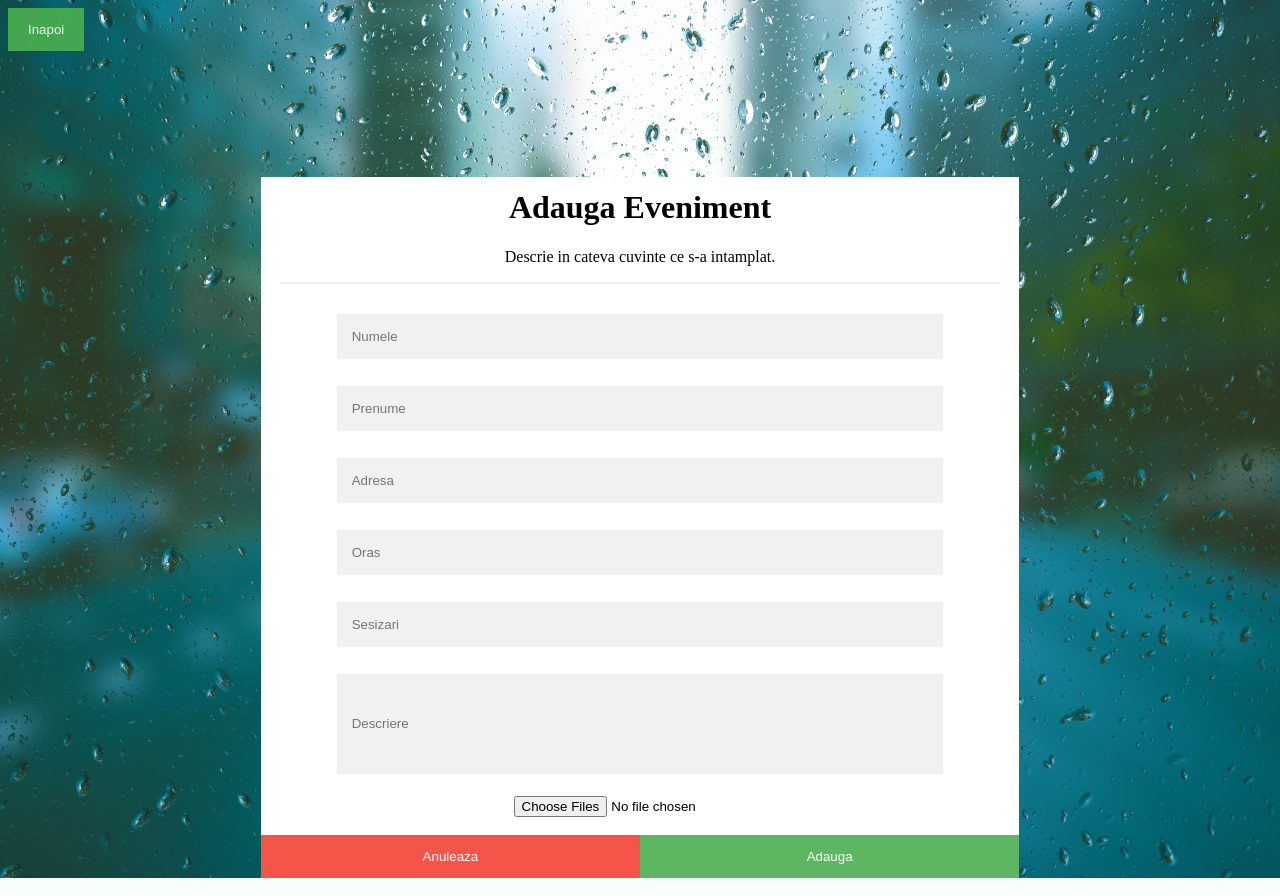
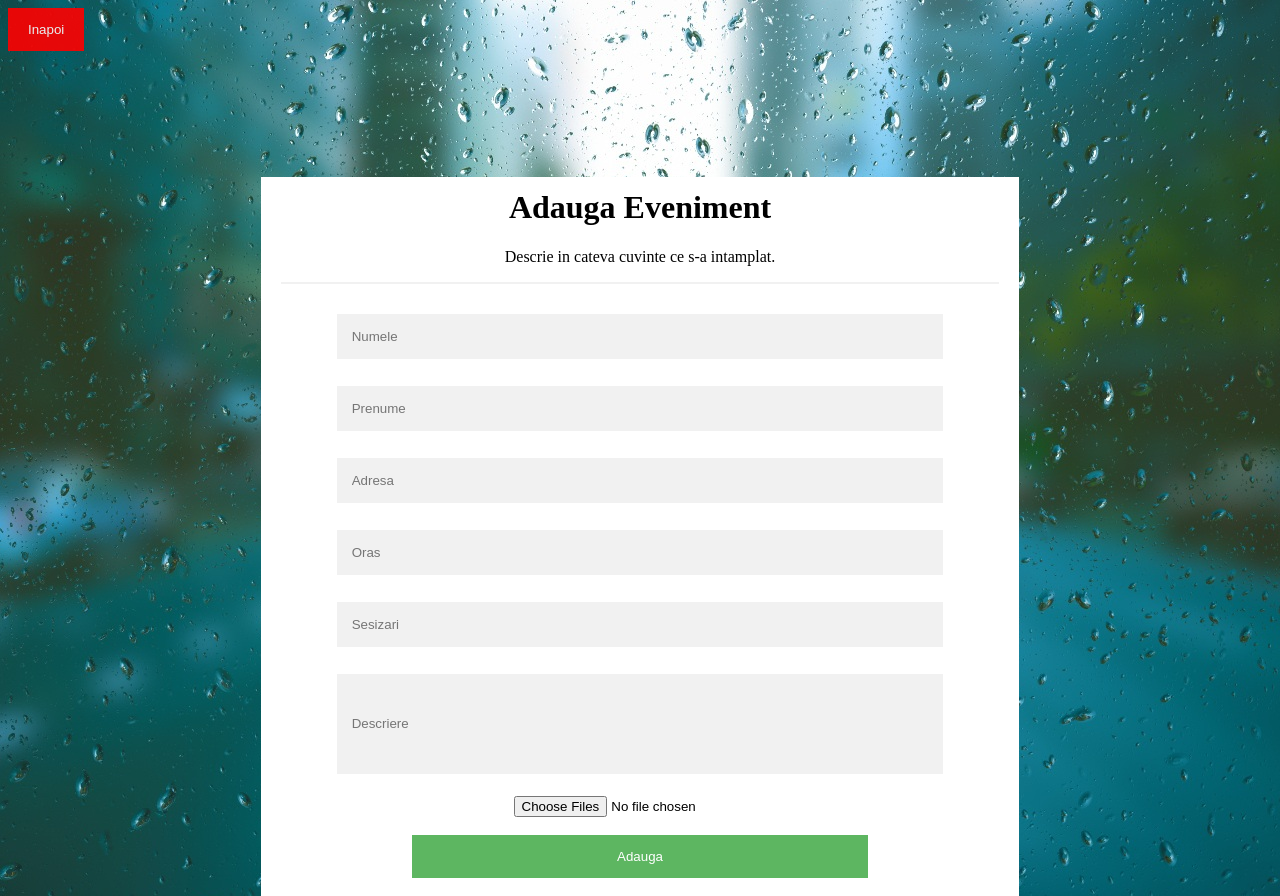
Before and after one commit to doriangh/Crisis-Containment-Service---A7, a PHP site: page /adauga.html in a window 1280 px wide. Run offline with PHP 8.4, Linux system fonts and the light colour scheme.

Commit message:
Actualizare pagina "Adauga"
Mici modificari la pagina Adauga, printre care eliminarea butonului redundant "Anuleaza".

```diff
--- a/adauga.css
+++ b/adauga.css
@@ -79,8 +79,8 @@ button:hover {
 }
 
 .cancelbtn, .adaugabtn {
-    float: left;
-    width: 50%;
+    float: center;
+    width: 60%;
 }
 
 .containter {
--- a/adauga.html
+++ b/adauga.html
@@ -1,5 +1,5 @@
 <!DOCTYPE html>
-<html>
+<html lang="ro">
 
     <head>
         <link rel="stylesheet" type="text/css" href="adauga.css">
@@ -8,7 +8,7 @@
 
 <body>
 
-    <a href="index.html"><button type="button"> Inapoi
+    <a href="index.html"><button type="button" style="background-color: red;"> Inapoi
     </button>
     </a>
 
@@ -38,14 +38,12 @@
 
 
             <div class="clearfix">
-                <button type="button" class="cancelbtn">Anuleaza</button>
+
 
                 <button type="submit" class="adaugabtn">Adauga</button>
 
             </div>
-
-
-
+            <br>
 
         </div>
 
```
